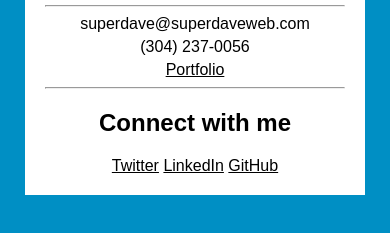
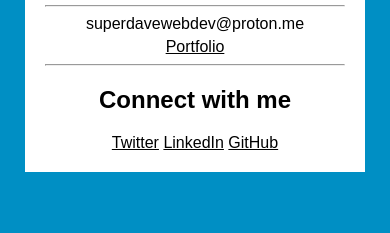
Before and after one commit to SuperDaveWebDev/business-card, a plain HTML site: page index.html in a window 390 px wide. Shown: the part 421-654 px from the top of the page. Drawn offline with Linux system fonts and the light colour scheme.

Commit message:
Update index.html
Removed phone number, edited email.

```diff
--- a/index.html
+++ b/index.html
@@ -14,8 +14,7 @@
         <p class="designation">B.S. Computer Science</p>
         <p class="company">SuperDave Web Solutions LLC</p>
         <hr>
-        <p>superdave@superdaveweb.com</p>
-        <p>(304) 237-0056</p>
+        <p>superdavewebdev@proton.me</p>
         <a href="https://www.youtube.com/watch?v=dQw4w9WgXcQ">Portfolio</a>
         <hr>
         <div class="social-media">
```
